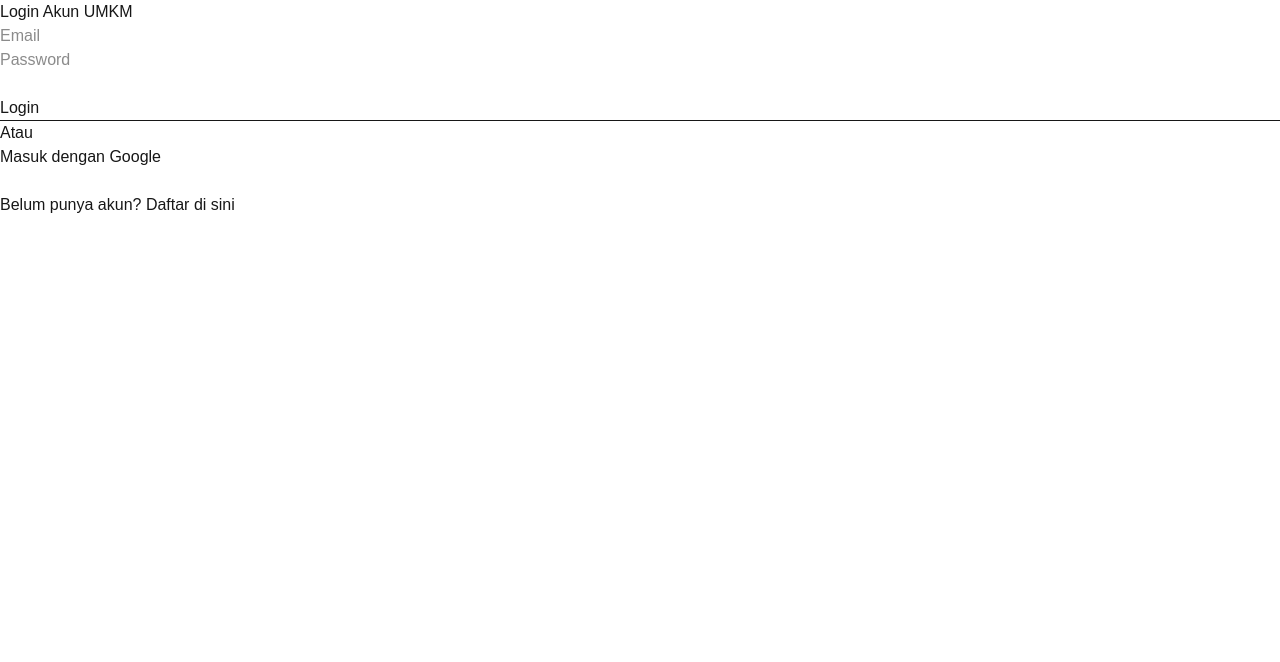
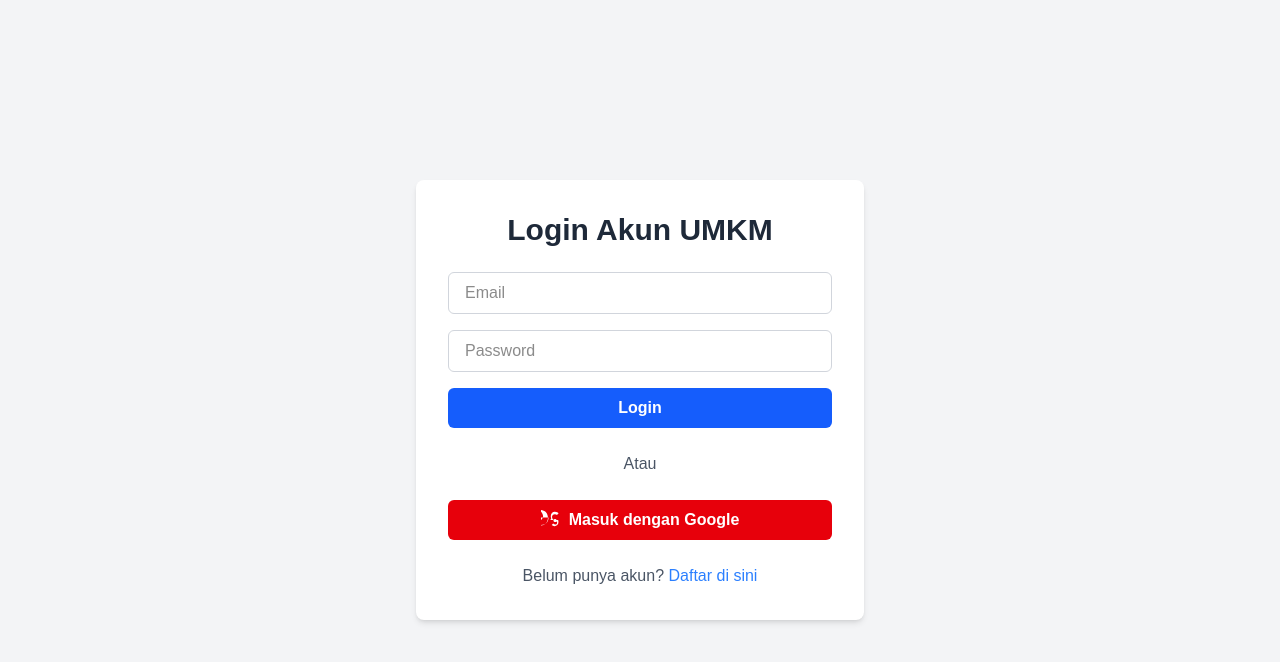
Before and after one commit to shandirise/si-umkm, a Next.js app: page /login in a window 1280 px wide. Shown: the top 662 px of the page. Built offline with nearby package versions, Linux system fonts and the light colour scheme; no server answers.

Commit message:
login form

```diff
--- a/src/pages/login-admin.tsx
+++ b/src/pages/login-admin.tsx
@@ -1,6 +1,7 @@
 // src/pages/login-admin.tsx
 import { useState } from 'react';
 import { useRouter } from 'next/router';
+import Link from 'next/link'; // Tambahkan Link untuk navigasi kembali
 
 export default function AdminLoginPage() {
   const [username, setUsername] = useState('');
@@ -24,13 +25,47 @@ export default function AdminLoginPage() {
   };
 
   return (
-    <div>
-      <h1>Login Admin</h1>
-      <form onSubmit={handleAdminLogin}>
-        <input type="text" value={username} onChange={e => setUsername(e.target.value)} placeholder="Username" required />
-        <input type="password" value={password} onChange={e => setPassword(e.target.value)} placeholder="Password" required />
-        <button type="submit">Login</button>
-      </form>
+    <div className="min-h-screen flex items-center justify-center bg-gray-100 dark:bg-gray-900">
+      <div className="bg-white dark:bg-gray-800 p-8 rounded-lg shadow-md w-full max-w-md">
+        <h1 className="text-3xl font-bold text-center mb-6 text-gray-800 dark:text-gray-100">Login Admin</h1>
+        <form onSubmit={handleAdminLogin} className="space-y-4">
+          <div>
+            <label htmlFor="username" className="sr-only">Username</label>
+            <input
+              type="text"
+              id="username"
+              value={username}
+              onChange={e => setUsername(e.target.value)}
+              placeholder="Username"
+              required
+              className="w-full px-4 py-2 border border-gray-300 rounded-md focus:outline-none focus:ring-2 focus:ring-blue-500 dark:bg-gray-700 dark:border-gray-600 dark:text-gray-100"
+            />
+          </div>
+          <div>
+            <label htmlFor="password" className="sr-only">Password</label>
+            <input
+              type="password"
+              id="password"
+              value={password}
+              onChange={e => setPassword(e.target.value)}
+              placeholder="Password"
+              required
+              className="w-full px-4 py-2 border border-gray-300 rounded-md focus:outline-none focus:ring-2 focus:ring-blue-500 dark:bg-gray-700 dark:border-gray-600 dark:text-gray-100"
+            />
+          </div>
+          <button
+            type="submit"
+            className="w-full bg-purple-600 text-white font-semibold py-2 rounded-md hover:bg-purple-700 transition-colors focus:outline-none focus:ring-2 focus:ring-purple-500"
+          >
+            Login Admin
+          </button>
+        </form>
+        <p className="mt-6 text-center text-gray-600 dark:text-gray-400">
+          <Link href="/" className="text-blue-500 hover:underline">
+            {'< Kembali ke Beranda'}
+          </Link>
+        </p>
+      </div>
     </div>
   );
 }
--- a/src/pages/login.tsx
+++ b/src/pages/login.tsx
@@ -4,19 +4,49 @@ import { signInWithEmailAndPassword, GoogleAuthProvider, signInWithPopup } from
 import { auth } from '../lib/firebase';
 import { useRouter } from 'next/router';
 import Link from 'next/link';
+import type { User as UserType } from '@/lib/types';
 
 export default function LoginPage() {
-  // Semua hook (useState, useRouter) dipanggil di dalam komponen
   const [email, setEmail] = useState('');
   const [password, setPassword] = useState('');
   const router = useRouter();
 
+  const handleUserLoginSuccess = async (user: any) => {
+    const userEmail = user.email || '';
+    const userName = user.displayName || user.email?.split('@')[0] || 'Pengguna';
+
+    try {
+      // Check if user exists in db.json, if not, add them
+      const checkRes = await fetch(`/api/users?id=${user.uid}`);
+      if (!checkRes.ok) { // User not found, create new entry
+        const createRes = await fetch('/api/users', {
+          method: 'POST',
+          headers: { 'Content-Type': 'application/json' },
+          body: JSON.stringify({
+            id: user.uid,
+            email: userEmail,
+            name: userName,
+            role: 'pembeli',
+            shopId: null,
+          }),
+        });
+        if (!createRes.ok) {
+          console.error('Failed to create user in db.json after login:', await createRes.json());
+        }
+      }
+    } catch (error) {
+      console.error('Error syncing user with db.json:', error);
+    }
+    alert('Login berhasil!');
+    router.push('/');
+  };
+
+
   const handleLogin = async (e: React.FormEvent) => {
     e.preventDefault();
     try {
-      await signInWithEmailAndPassword(auth, email, password);
-      alert('Login berhasil!');
-      router.push('/');
+      const userCredential = await signInWithEmailAndPassword(auth, email, password);
+      await handleUserLoginSuccess(userCredential.user);
     } catch (error: any) {
       alert(`Email atau password salah.`);
       console.error(error);
@@ -26,9 +56,8 @@ export default function LoginPage() {
   const handleGoogleLogin = async () => {
     const provider = new GoogleAuthProvider();
     try {
-        await signInWithPopup(auth, provider);
-        alert('Login dengan Google berhasil!');
-        router.push('/');
+        const userCredential = await signInWithPopup(auth, provider);
+        await handleUserLoginSuccess(userCredential.user);
     } catch (error: any) {
         alert(`Error: ${error.message}`);
         console.error(error);
@@ -36,20 +65,63 @@ export default function LoginPage() {
   };
 
   return (
-    <div>
-      <h1>Login Akun UMKM</h1>
-      <form onSubmit={handleLogin}>
-        <input type="email" value={email} onChange={e => setEmail(e.target.value)} placeholder="Email" required />
-        <br />
-        <input type="password" value={password} onChange={e => setPassword(e.target.value)} placeholder="Password" required />
-        <br /><br />
-        <button type="submit">Login</button>
-      </form>
-      <hr />
-      <p>Atau</p>
-      <button onClick={handleGoogleLogin}>Masuk dengan Google</button>
-      <br /><br />
-      <Link href="/register">Belum punya akun? Daftar di sini</Link>
+    <div className="min-h-screen flex items-center justify-center bg-gray-100 dark:bg-gray-900">
+      <div className="bg-white dark:bg-gray-800 p-8 rounded-lg shadow-md w-full max-w-md">
+        <h1 className="text-3xl font-bold text-center mb-6 text-gray-800 dark:text-gray-100">Login Akun UMKM</h1>
+        <form onSubmit={handleLogin} className="space-y-4">
+          <div>
+            <label htmlFor="email" className="sr-only">Email</label>
+            <input
+              type="email"
+              id="email"
+              value={email}
+              onChange={e => setEmail(e.target.value)}
+              placeholder="Email"
+              required
+              className="w-full px-4 py-2 border border-gray-300 rounded-md focus:outline-none focus:ring-2 focus:ring-blue-500 dark:bg-gray-700 dark:border-gray-600 dark:text-gray-100"
+            />
+          </div>
+          <div>
+            <label htmlFor="password" className="sr-only">Password</label>
+            <input
+              type="password"
+              id="password"
+              value={password}
+              onChange={e => setPassword(e.target.value)}
+              placeholder="Password"
+              required
+              className="w-full px-4 py-2 border border-gray-300 rounded-md focus:outline-none focus:ring-2 focus:ring-blue-500 dark:bg-gray-700 dark:border-gray-600 dark:text-gray-100"
+            />
+          </div>
+          <button
+            type="submit"
+            className="w-full bg-blue-600 text-white font-semibold py-2 rounded-md hover:bg-blue-700 transition-colors focus:outline-none focus:ring-2 focus:ring-blue-500"
+          >
+            Login
+          </button>
+        </form>
+
+        <div className="my-6 text-center text-gray-600 dark:text-gray-400">
+          <p>Atau</p>
+        </div>
+
+        <button
+          onClick={handleGoogleLogin}
+          className="w-full flex items-center justify-center gap-2 bg-red-600 text-white font-semibold py-2 rounded-md hover:bg-red-700 transition-colors focus:outline-none focus:ring-2 focus:ring-red-500"
+        >
+          <svg className="w-5 h-5" viewBox="0 0 24 24" fill="currentColor" aria-hidden="true">
+            <path d="M12.24 10.23c-.23-.84-.52-1.85-.52-2.82 0-2.87 2.05-5.18 4.88-5.18 2.37 0 3.73.97 4.54 1.77l-1.97 1.95c-.56-.54-1.4-.95-2.57-.95-1.95 0-3.35 1.5-3.35 3.54 0 2.22 1.63 3.63 3.39 3.63.93 0 1.63-.35 2.15-.8l-.07-.07c-.4-.4-1.04-.6-1.57-.6-1.28 0-2.22.84-2.22 1.9 0 1.12.94 1.83 2.05 1.83.69 0 1.25-.26 1.7-.63l.07.07c.4.4.6.93.6 1.48 0 .54-.25 1.05-.63 1.43-.37.38-.88.63-1.43.63-1.08 0-2.1-.55-2.67-1.12l-1.78 1.77c.84.85 2.05 1.35 3.35 1.35 2.65 0 4.8-1.77 4.8-4.9 0-.9-.16-1.7-.44-2.45h-9.35zM0 12l.14-.11C1.86 10.45 2.5 9.17 2.5 7.55 2.5 4.3 0 2.1 0 2.1V0c2.1.28 4.38.97 5.75 2.45 1.7 1.84 2.6 4.3 2.6 6.84 0 2.54-.9 5-2.6 6.84-1.37 1.48-3.65 2.17-5.75 2.45V18c2.5-.28 5.1-.97 6.47-2.45 1.6-1.63 2.5-3.7 2.5-5.8V9.12H0z"/>
+          </svg>
+          Masuk dengan Google
+        </button>
+
+        <p className="mt-6 text-center text-gray-600 dark:text-gray-400">
+          Belum punya akun?{' '}
+          <Link href="/register" className="text-blue-500 hover:underline">
+            Daftar di sini
+          </Link>
+        </p>
+      </div>
     </div>
   );
 }
--- a/src/pages/register.tsx
+++ b/src/pages/register.tsx
@@ -1,33 +1,127 @@
-// src/pages/register.tsx
+// src/pages/login.tsx
 import { useState } from 'react';
-import { createUserWithEmailAndPassword } from 'firebase/auth';
-import { auth } from '../lib/firebase'; // Impor dari file inisialisasi
+import { signInWithEmailAndPassword, GoogleAuthProvider, signInWithPopup } from 'firebase/auth';
+import { auth } from '../lib/firebase';
 import { useRouter } from 'next/router';
+import Link from 'next/link';
+import type { User as UserType } from '@/lib/types';
 
-export default function RegisterPage() {
+export default function LoginPage() {
   const [email, setEmail] = useState('');
   const [password, setPassword] = useState('');
   const router = useRouter();
 
-  const handleRegister = async (e: React.FormEvent) => {
+  const handleUserLoginSuccess = async (user: any) => {
+    const userEmail = user.email || '';
+    const userName = user.displayName || user.email?.split('@')[0] || 'Pengguna';
+
+    try {
+      // Check if user exists in db.json, if not, add them
+      const checkRes = await fetch(`/api/users?id=${user.uid}`);
+      if (!checkRes.ok) { // User not found, create new entry
+        const createRes = await fetch('/api/users', {
+          method: 'POST',
+          headers: { 'Content-Type': 'application/json' },
+          body: JSON.stringify({
+            id: user.uid,
+            email: userEmail,
+            name: userName,
+            role: 'pembeli',
+            shopId: null,
+          }),
+        });
+        if (!createRes.ok) {
+          console.error('Failed to create user in db.json after login:', await createRes.json());
+        }
+      }
+    } catch (error) {
+      console.error('Error syncing user with db.json:', error);
+    }
+    alert('Login berhasil!');
+    router.push('/');
+  };
+
+
+  const handleLogin = async (e: React.FormEvent) => {
     e.preventDefault();
     try {
-      await createUserWithEmailAndPassword(auth, email, password);
-      alert('Pendaftaran berhasil!');
-      router.push('/'); // Arahkan ke halaman utama setelah berhasil
+      const userCredential = await signInWithEmailAndPassword(auth, email, password);
+      await handleUserLoginSuccess(userCredential.user);
     } catch (error: any) {
-      alert(`Error: ${error.message}`);
+      alert(`Email atau password salah.`);
+      console.error(error);
+    }
+  };
+
+  const handleGoogleLogin = async () => {
+    const provider = new GoogleAuthProvider();
+    try {
+        const userCredential = await signInWithPopup(auth, provider);
+        await handleUserLoginSuccess(userCredential.user);
+    } catch (error: any) {
+        alert(`Error: ${error.message}`);
+        console.error(error);
     }
   };
 
   return (
-    <div>
-      <h1>Daftar Akun UMKM</h1>
-      <form onSubmit={handleRegister}>
-        <input type="email" value={email} onChange={e => setEmail(e.target.value)} placeholder="Email" required />
-        <input type="password" value={password} onChange={e => setPassword(e.target.value)} placeholder="Password" required />
-        <button type="submit">Daftar</button>
-      </form>
+    <div className="min-h-screen flex items-center justify-center bg-gray-100 dark:bg-gray-900">
+      <div className="bg-white dark:bg-gray-800 p-8 rounded-lg shadow-md w-full max-w-md">
+        <h1 className="text-3xl font-bold text-center mb-6 text-gray-800 dark:text-gray-100">Login Akun UMKM</h1>
+        <form onSubmit={handleLogin} className="space-y-4">
+          <div>
+            <label htmlFor="email" className="sr-only">Email</label>
+            <input
+              type="email"
+              id="email"
+              value={email}
+              onChange={e => setEmail(e.target.value)}
+              placeholder="Email"
+              required
+              className="w-full px-4 py-2 border border-gray-300 rounded-md focus:outline-none focus:ring-2 focus:ring-blue-500 dark:bg-gray-700 dark:border-gray-600 dark:text-gray-100"
+            />
+          </div>
+          <div>
+            <label htmlFor="password" className="sr-only">Password</label>
+            <input
+              type="password"
+              id="password"
+              value={password}
+              onChange={e => setPassword(e.target.value)}
+              placeholder="Password"
+              required
+              className="w-full px-4 py-2 border border-gray-300 rounded-md focus:outline-none focus:ring-2 focus:ring-blue-500 dark:bg-gray-700 dark:border-gray-600 dark:text-gray-100"
+            />
+          </div>
+          <button
+            type="submit"
+            className="w-full bg-blue-600 text-white font-semibold py-2 rounded-md hover:bg-blue-700 transition-colors focus:outline-none focus:ring-2 focus:ring-blue-500"
+          >
+            Login
+          </button>
+        </form>
+
+        <div className="my-6 text-center text-gray-600 dark:text-gray-400">
+          <p>Atau</p>
+        </div>
+
+        <button
+          onClick={handleGoogleLogin}
+          className="w-full flex items-center justify-center gap-2 bg-red-600 text-white font-semibold py-2 rounded-md hover:bg-red-700 transition-colors focus:outline-none focus:ring-2 focus:ring-red-500"
+        >
+          <svg className="w-5 h-5" viewBox="0 0 24 24" fill="currentColor" aria-hidden="true">
+            <path d="M12.24 10.23c-.23-.84-.52-1.85-.52-2.82 0-2.87 2.05-5.18 4.88-5.18 2.37 0 3.73.97 4.54 1.77l-1.97 1.95c-.56-.54-1.4-.95-2.57-.95-1.95 0-3.35 1.5-3.35 3.54 0 2.22 1.63 3.63 3.39 3.63.93 0 1.63-.35 2.15-.8l-.07-.07c-.4-.4-1.04-.6-1.57-.6-1.28 0-2.22.84-2.22 1.9 0 1.12.94 1.83 2.05 1.83.69 0 1.25-.26 1.7-.63l.07.07c.4.4.6.93.6 1.48 0 .54-.25 1.05-.63 1.43-.37.38-.88.63-1.43.63-1.08 0-2.1-.55-2.67-1.12l-1.78 1.77c.84.85 2.05 1.35 3.35 1.35 2.65 0 4.8-1.77 4.8-4.9 0-.9-.16-1.7-.44-2.45h-9.35zM0 12l.14-.11C1.86 10.45 2.5 9.17 2.5 7.55 2.5 4.3 0 2.1 0 2.1V0c2.1.28 4.38.97 5.75 2.45 1.7 1.84 2.6 4.3 2.6 6.84 0 2.54-.9 5-2.6 6.84-1.37 1.48-3.65 2.17-5.75 2.45V18c2.5-.28 5.1-.97 6.47-2.45 1.6-1.63 2.5-3.7 2.5-5.8V9.12H0z"/>
+          </svg>
+          Masuk dengan Google
+        </button>
+
+        <p className="mt-6 text-center text-gray-600 dark:text-gray-400">
+          Belum punya akun?{' '}
+          <Link href="/register" className="text-blue-500 hover:underline">
+            Daftar di sini
+          </Link>
+        </p>
+      </div>
     </div>
   );
 }
```
